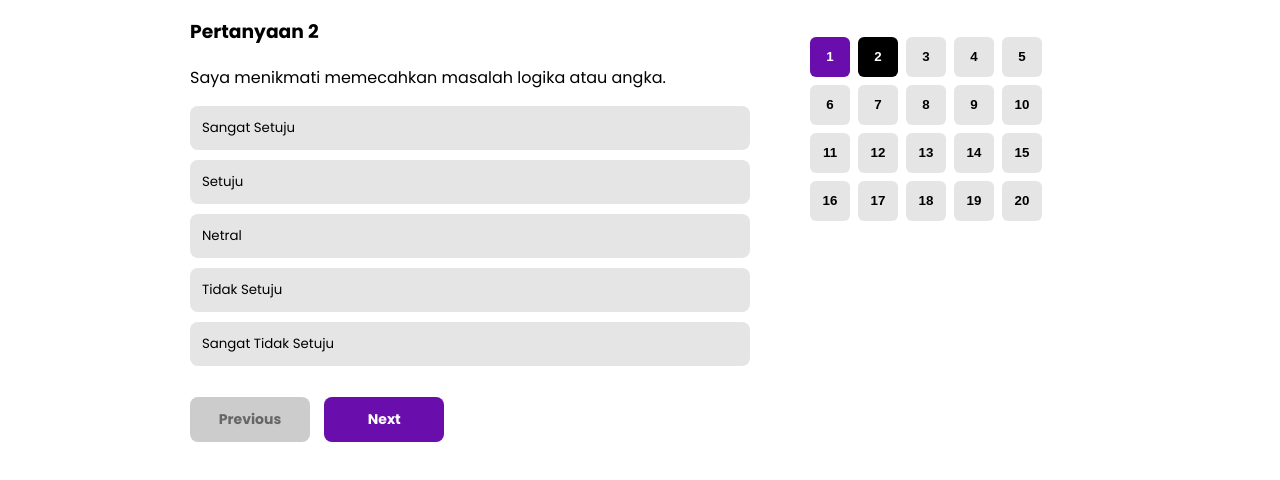
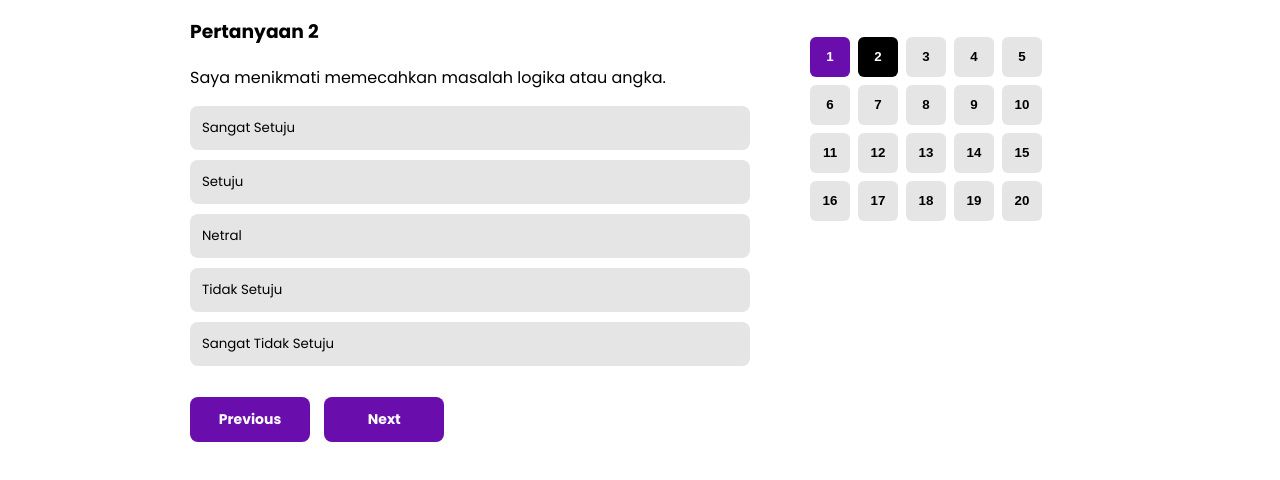
Before and after one commit to amirafathinah/zenius, a plain HTML site: page soal2.html in a window 1280 px wide. Shown: the part 252-732 px from the top of the page. Drawn offline with Linux system fonts and the light colour scheme.

Commit message:
Update soal2.html

```diff
--- a/soal2.html
+++ b/soal2.html
@@ -51,7 +51,7 @@
       </div>
 
       <div style="margin-top:16px;">
-        <a href="soal1.html" class="prev-btn">Previous</a>
+        <a href="soal1.html" class="prev-btn active">Previous</a>
         <a href="soal20.html" class="next-btn">Next</a>
       </div>
     </div>
```
